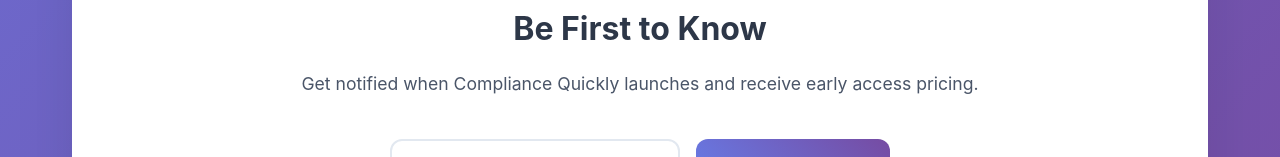
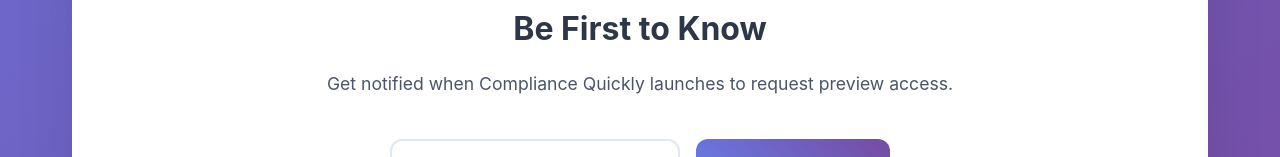
Before and after one commit to SpanNOC27/compliancequickly, a plain HTML site: page index.html in a window 1280 px wide. Shown: the part 1484-1641 px from the top of the page. Drawn offline with Linux system fonts and the light colour scheme.

Commit message:
Update index.html

```diff
--- a/index.html
+++ b/index.html
@@ -317,7 +317,7 @@
 
             <section class="signup-section">
                 <h3 class="signup-title">Be First to Know</h3>
-                <p class="signup-subtitle">Get notified when Compliance Quickly launches and receive early access pricing.</p>
+                <p class="signup-subtitle">Get notified when Compliance Quickly launches to request preview access.</p>
 
                 <form class="email-form" id="emailForm">
                     <div class="form-group">
```
